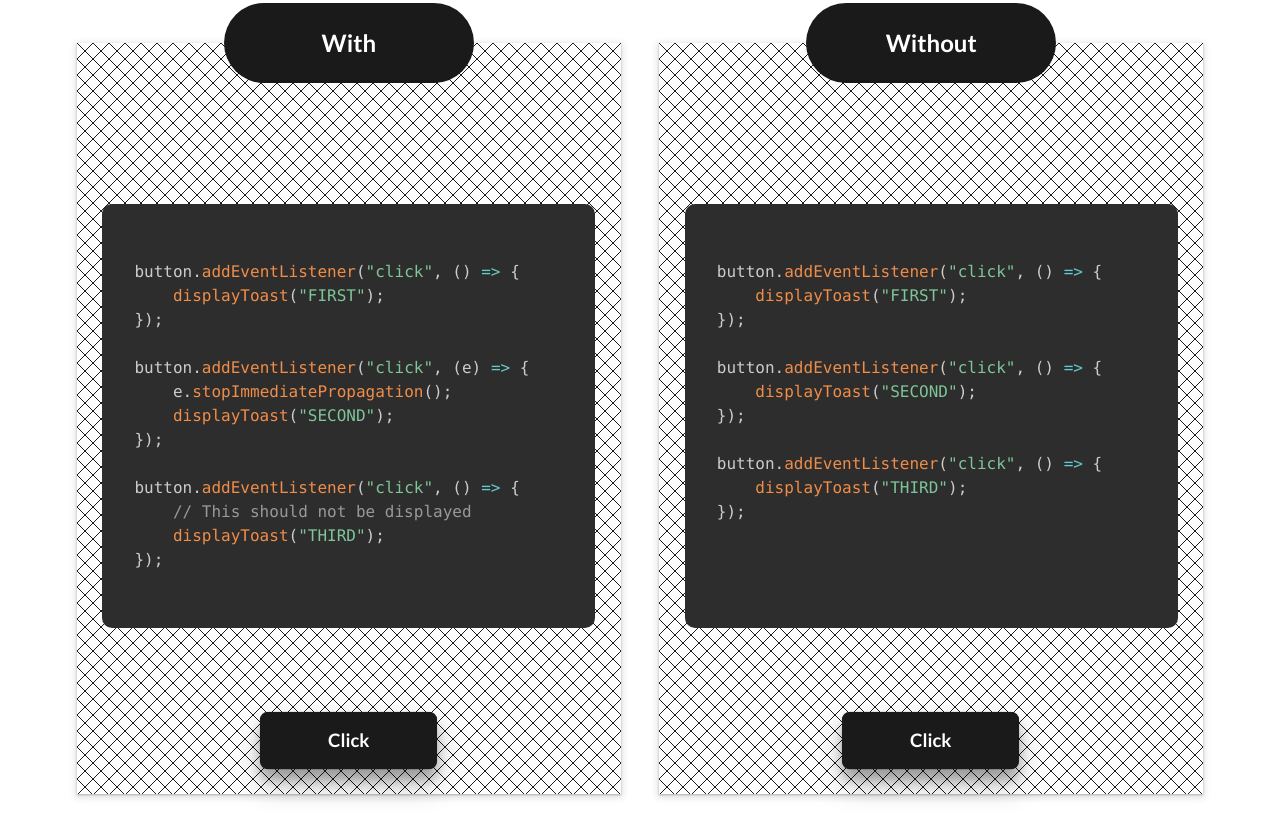
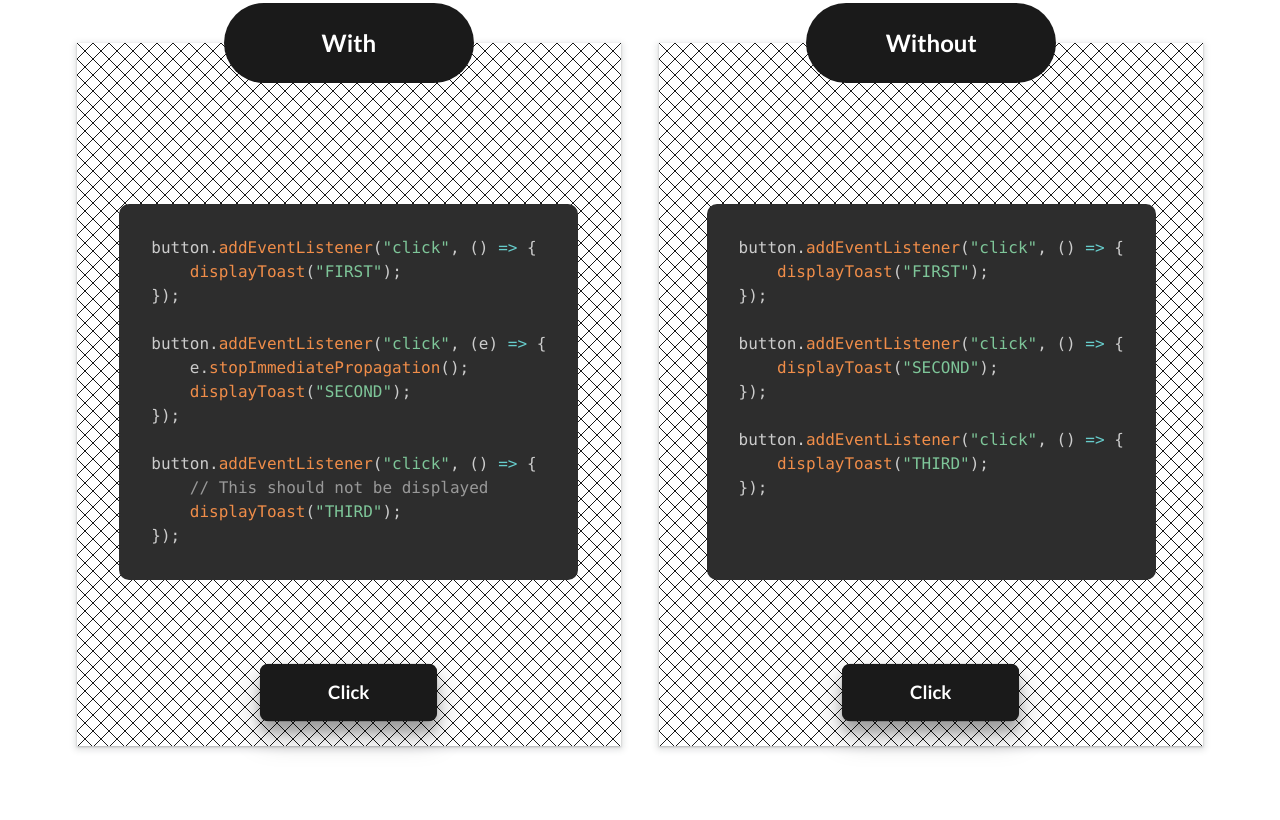
Before and after one commit to david-mi/stopPropagation-stopImmediatePropagation, a website built with Vite: page index.html in a window 1280 px wide. Shown: the part 631-1451 px from the top of the page. Built offline with nearby package versions, Linux system fonts and the light colour scheme.

Commit message:
style: styling

```diff
--- a/src/style.css
+++ b/src/style.css
@@ -113,8 +113,8 @@ h1 {
       flex: 1;
       border-radius: 10px;
       padding: clamp(0px, 4vw, 2rem);
-      max-width: 550px;
-      width: 100%;
+      display: flex;
+      justify-content: center;
     }
 
     & button {
```
Also changed, not shown: src/views/stopImmediatePropagation.ts (+4 -4 lines).
